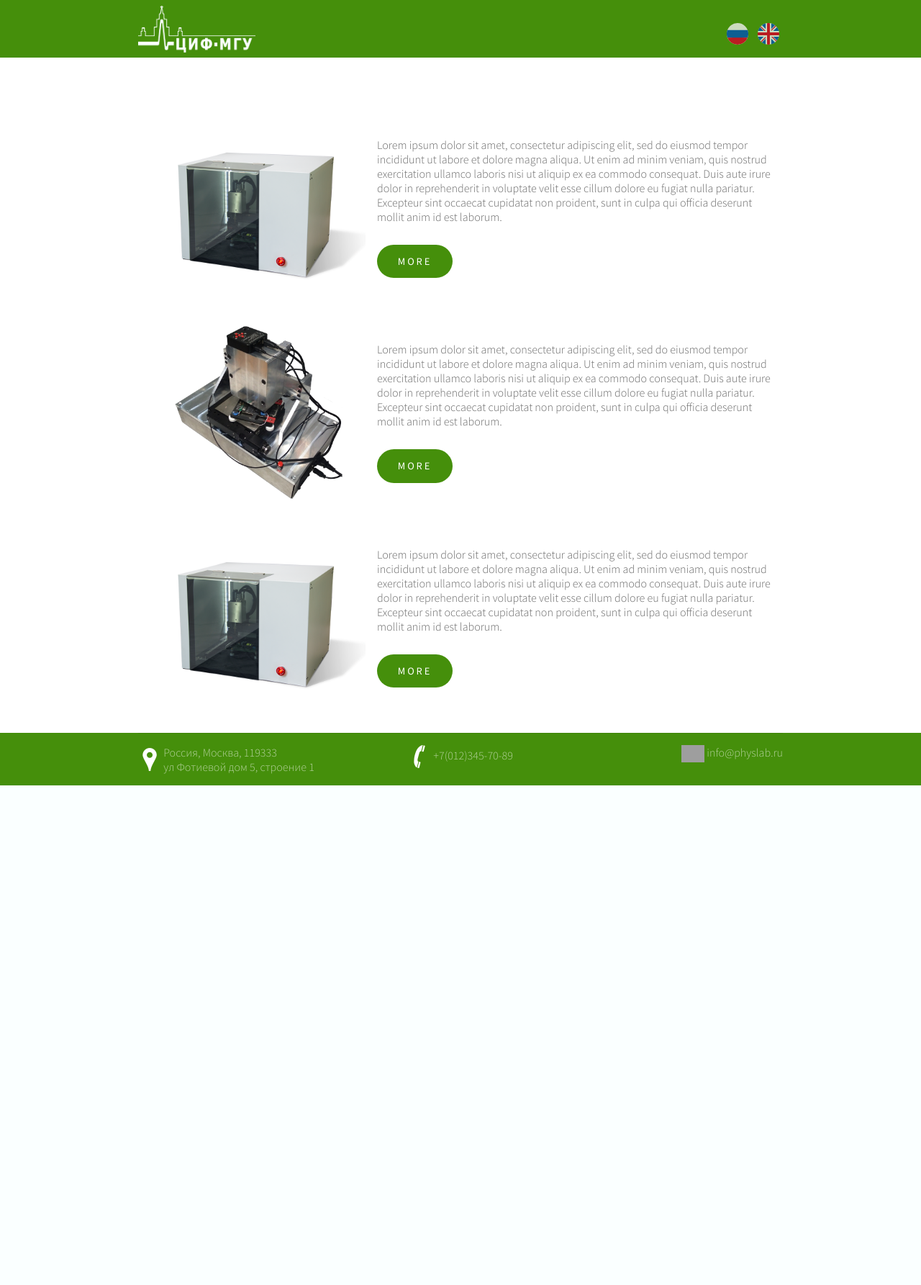
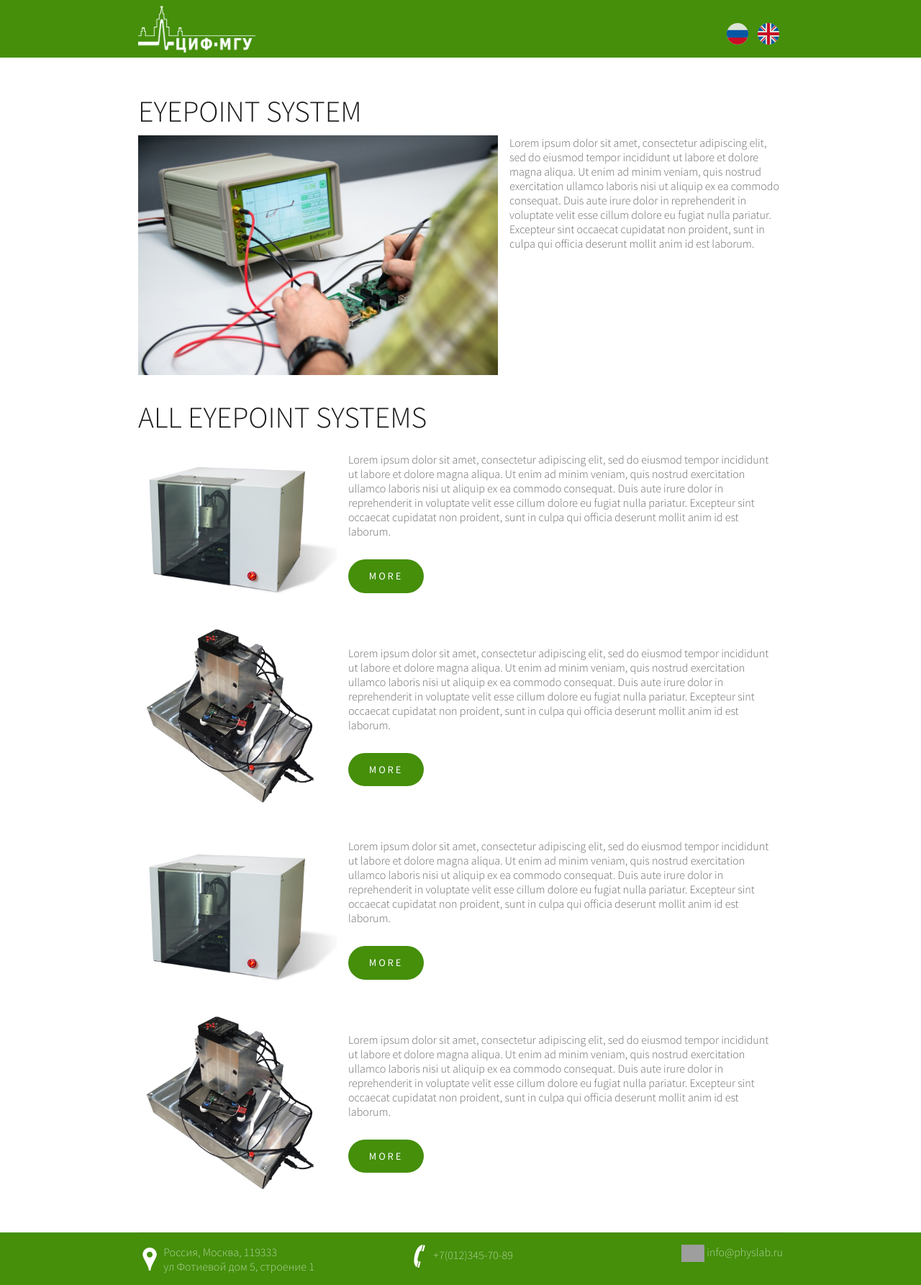
Before and after one commit to Marladon/ep-website, a Python web app: template view/templates/index.html in a window 1280 px wide. Shown: the whole page at 72% size. Before the commit the page ends 1091 px from the top, so only its background shows below. Run offline with Jinja, Linux system fonts and the light colour scheme; the template is opened without the code that fills it, so the values that code supplies are empty; grey boxes are pictures that could not be loaded.

Commit message:
Add intro

```diff
--- a/view/static/default.css
+++ b/view/static/default.css
@@ -57,6 +57,31 @@
 	}
 
 /*********************************************************************************/
+/* EyePoint intro
+/*********************************************************************************/
+
+    #intro-container
+    {
+        display: flex;
+        vertical-align:middle;
+        margin-bottom: 2em;
+        margin-top: 0.50em;
+    }
+
+    #intro-text
+    {
+        color: rgba(0,0,0,0.6);
+        vertical-align:middle;
+    }
+
+    #intro-image
+    {
+        width: 500px;
+        margin-right: 1em;
+        vertical-align:middle;
+    }
+
+/*********************************************************************************/
 /* EyePoint photo with comment style
 /*********************************************************************************/
 
@@ -67,8 +92,9 @@
 	    align-items: center;
 
         overflow: auto;
-        padding: 1em;
+        padding: 0.5em;
         color: rgba(0,0,0,0.6);
+        margin-left: -2em;  /*Because pictures has left white border*/
     }
 
     .epdescription
@@ -342,7 +368,7 @@
 
 	.header-lang-icon
 	{
-	    opacity: 0.8;
+	    opacity: 0.9;
 	    width: 30px;
 	    display: inline;
 	}
@@ -448,18 +474,17 @@
 	#page-wrapper
 	{
 		overflow: hidden;
-		padding: 5em 0em 2em 0em;
+		padding: 3em 0em 2em 0em;
 		background: #FFF;
 	}
 
 	#page
 	{
-		text-align: center;
+		text-align: left;
 	}
 
 	#page h2
 	{
-		padding-bottom: 0.50em;
 		text-transform: uppercase;
 		font-size: 2.6em;
 		font-weight: 300;
--- a/view/templates/index.html
+++ b/view/templates/index.html
@@ -43,6 +43,17 @@ Released   : 20130924
 <div id="page-wrapper">
 	<div id="page" class="container">
 
+		<h2>EyePoint system</h2>
+
+		<div id="intro-container">
+			<img id="intro-image" src="/static/images/S1_lifestyle.jpg"/>
+			<div id="intro-text">
+				Lorem ipsum dolor sit amet, consectetur adipiscing elit, sed do eiusmod tempor incididunt ut labore et dolore magna aliqua. Ut enim ad minim veniam, quis nostrud exercitation ullamco laboris nisi ut aliquip ex ea commodo consequat. Duis aute irure dolor in reprehenderit in voluptate velit esse cillum dolore eu fugiat nulla pariatur. Excepteur sint occaecat cupidatat non proident, sunt in culpa qui officia deserunt mollit anim id est laborum.
+			</div>
+		</div>
+
+	<h2>All EyePoint systems</h2>
+
 		<div class="epmain">
 			<img src="/static/images/P10.png" class="epimage">
 			<div class="epdescription">
@@ -69,6 +80,16 @@ Released   : 20130924
 				<a href="#" class="button">More</a>
 			</div>
 		</div>
+
+		<div class="epmain">
+			<img src="/static/images/m10.png" class="epimage">
+			<div class="epdescription">
+				Lorem ipsum dolor sit amet, consectetur adipiscing elit, sed do eiusmod tempor incididunt ut labore et dolore magna aliqua. Ut enim ad minim veniam, quis nostrud exercitation ullamco laboris nisi ut aliquip ex ea commodo consequat. Duis aute irure dolor in reprehenderit in voluptate velit esse cillum dolore eu fugiat nulla pariatur. Excepteur sint occaecat cupidatat non proident, sunt in culpa qui officia deserunt mollit anim id est laborum.
+				<br>
+				<a href="#" class="button">More</a>
+			</div>
+		</div>
+
 	</div>
 
 </div>
```
Also changed, not shown: view/static/images/S1_lifestyle.jpg (added).
